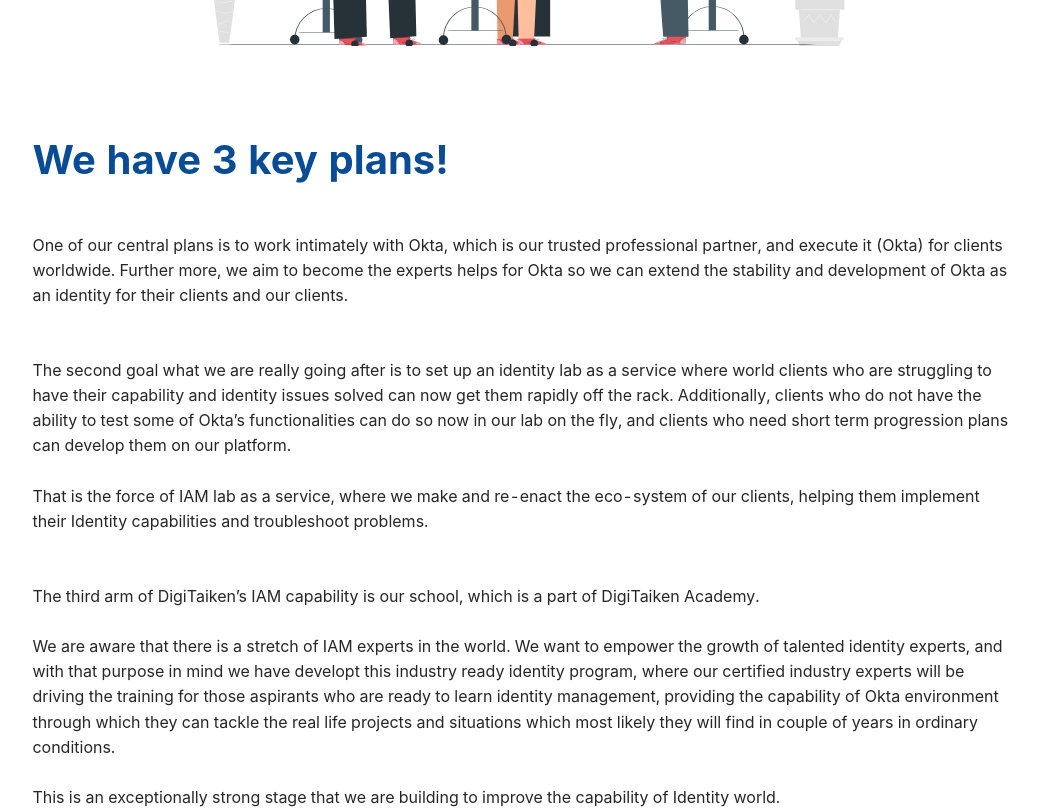
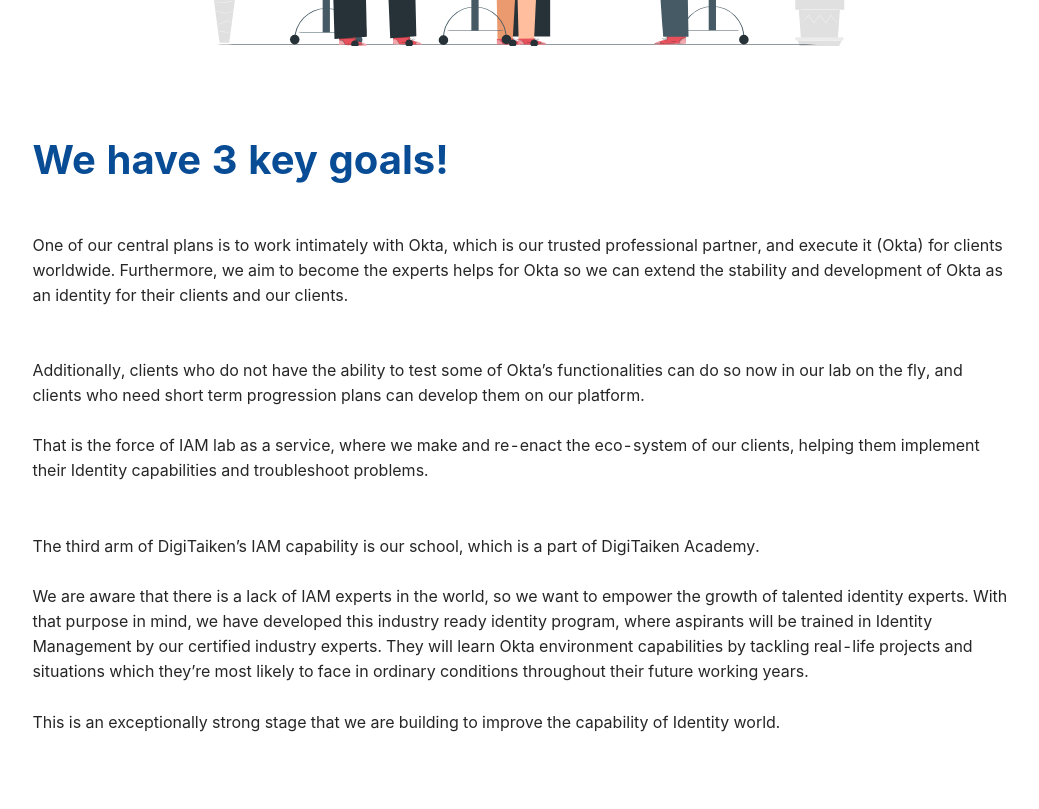
Before and after one commit to Ashwin-toppr/iam, a React (Create React App) app: page /aboutus in a window 1280 px wide. Shown: the part 480-1289 px from the top of the page, without its empty margins (118-1157 px from the left). Built offline with nearby package versions, Linux system fonts and the light colour scheme.

Commit message:
content changes

```diff
--- a/src/components/commonSection/index.js
+++ b/src/components/commonSection/index.js
@@ -29,12 +29,12 @@
           >
             <h2 className={style.heading}>
               {isTrainingSection
-                ? "What is there during and after the training for you?"
-                : "Live project and opportunity to be part of global assignment"}
+                ? "What is there during and after training for you?"
+                : "Work on live projects and get the opportunity to be part global assignments."}
             </h2>
             {isTrainingSection && (
               <p className={style.para}>
-                Details about 5 weeks industry designed training program
+                DETAILS ABOUT OUR 5 WEEKS INDUSTRY DESIGNED TRAINING PROGRAM
               </p>
             )}
             <div className={style.cardsBody}>
@@ -83,7 +83,7 @@
                 <div className={style.cardText}>
                   {isTrainingSection
                     ? "Gain knowledge on Secure Identity Management and mobility concepts"
-                    : "Get assistance from Digitaiken team to get placed with some of the top brands"}
+                    : "Get assistance from Digitaiken’s team to get placed with some of the top brands"}
                 </div>
               </div>
             </div>
--- a/src/components/home/index.js
+++ b/src/components/home/index.js
@@ -74,7 +74,7 @@
                     <div className={style.caroContentBody}>
                       <div className={style.caroContentHeading}>IAM School</div>
                       <div className={style.caroContentDesc}>
-                      Digitaiken is digital solution company working on product Development, digital workplace solution and Identity and Access management.
+                      Digitaiken is a digital solution company working on product Development, digital workplace solutions and Identity and Access management.
                       </div>
                       <div className={style.dFlex}>
                         <div className={style.gunPointWrapper}>
--- a/src/components/jobOpportunities/index.js
+++ b/src/components/jobOpportunities/index.js
@@ -20,8 +20,7 @@
                 2026.
               </p>
               <p className={style.para} >
-                This will result in steady increase of demand of skilled
-                professiona by 15% every year.
+              This will result in the steady increase of demand of skilled professionals the number of open positions in IAM have increased by 50% in the last 5 years.
               </p>
               <p className={style.para} >
                 IAM skills are hard to find, number of open position for IAM
--- a/src/components/testimonial/index.js
+++ b/src/components/testimonial/index.js
@@ -14,7 +14,7 @@
                 <img src={`${process.env.PUBLIC_URL}/images/test1.jpeg`} />
               </div>
               <div className={style.desc}>
-              Wonderful career growth opportunity for college graduates. Our students look forward with excitement to enter into IAM school program.
+              Wonderful career growth opportunity for college graduates. Our students look forward with excitement to entering IAM school program.
               </div>
               <div className={style.name}>Sohit Shukla</div>
               <div className={style.designation}>PhD Pursuing (cloud computing)</div>
@@ -24,7 +24,7 @@
                 <img src={`${process.env.PUBLIC_URL}/images/test2.jpeg`} />
               </div>
               <div className={style.desc}>
-              I am finding the knowledge that students will gain with this program adds up to their professional growth. We are / I am definite that IAM school program will facilitate freshers and college grads to Kick start their career journey.
+              I am finding that the knowledge students will gain with this program adds up to their professional growth. We are / I am positive that IAM school program will facilitate freshers and college grads to Kick start their career journey.
               </div>
               <div className={style.name}>Gagan Saxena</div>
               <div className={style.designation}>Founder & CEO - GreenNinja | HQbe</div>
@@ -35,6 +35,7 @@
               </div>
               <div className={style.desc}>
               With Global industry professionals and a dedicated team we are sure this IAM school program will be a great success for both students and the university.
+specialization in cloud computing
               </div>
               <div className={style.name}>Ashish kumar Trivedi</div>
               <div className={style.designation}>Phd computer science, specialisation in cloud computing</div>
--- a/src/pages/aboutus/index.js
+++ b/src/pages/aboutus/index.js
@@ -12,41 +12,20 @@
           <div className={s.bannerImg}>
             <img src={`${process.env.PUBLIC_URL}/images/aboutus.svg`} />
           </div>
-          <div className={s.title}>We have 3 key plans!</div>
+          <div className={s.title}>We have 3 key goals!</div>
           <div className={s.desc}>
-            One of our central plans is to work intimately with Okta, which is
-            our trusted professional partner, and execute it (Okta) for clients
-            worldwide. Further more, we aim to become the experts helps for Okta
-            so we can extend the stability and development of Okta as an
-            identity for their clients and our clients.
+          One of our central plans is to work intimately with Okta, which is our trusted professional partner, and execute it (Okta) for clients worldwide. Furthermore, we aim to become the experts helps for Okta so we can extend the stability and development of Okta as an identity for their clients and our clients.
           </div>
           <div className={s.desc}>
-            The second goal what we are really going after is to set up an
-            identity lab as a service where world clients who are struggling to
-            have their capability and identity issues solved can now get them
-            rapidly off the rack. Additionally, clients who do not have the
-            ability to test some of Okta’s functionalities can do so now in our
-            lab on the fly, and clients who need short term progression plans
-            can develop them on our platform. <br />
+          Additionally, clients who do not have the ability to test some of Okta’s functionalities can do so now in our lab on the fly, and clients who need short term progression plans can develop them on our platform.   <br />
             <br />
-            That is the force of IAM lab as a service, where we make and
-            re-enact the eco-system of our clients, helping them implement their
-            Identity capabilities and troubleshoot problems.
+            That is the force of IAM lab as a service, where we make and re-enact the eco-system of our clients, helping them implement their Identity capabilities and troubleshoot problems.
           </div>
           <div className={s.desc}>
-            The third arm of DigiTaiken’s IAM capability is our school, which is
-            a part of DigiTaiken Academy.
+          The third arm of DigiTaiken’s IAM capability is our school, which is a part of DigiTaiken Academy.
             <br />
             <br />
-            We are aware that there is a stretch of IAM experts in the world. We
-            want to empower the growth of talented identity experts, and with
-            that purpose in mind we have developt this industry ready identity
-            program, where our certified industry experts will be driving the
-            training for those aspirants who are ready to learn identity
-            management, providing the capability of Okta environment through
-            which they can tackle the real life projects and situations which
-            most likely they will find in couple of years in ordinary
-            conditions.
+            We are aware that there is a lack of IAM experts in the world, so we want to empower the growth of talented identity experts. With that purpose in mind, we have developed this industry ready identity program, where aspirants will be trained in Identity Management by our certified industry experts. They will learn Okta environment capabilities by tackling real-life projects and situations which they’re most likely to face in ordinary conditions throughout their future working years.
             <br />
             <br />
             This is an exceptionally strong stage that we are building to improve the capability of Identity world.
--- a/src/pages/courseItem/index.js
+++ b/src/pages/courseItem/index.js
@@ -81,6 +81,27 @@
                   </ul>
                 </>
               ):null}
+              {item.batch.length ? (
+                <>
+                  <div className={s.subTitle}>Batches:</div>
+                  <ul className={s.list} >
+                      {item.batch.map((item)=>(
+                          <li className={s.listItem}  >{item.start_date} {`(${item.name})`}</li>
+                      ))}
+                  </ul>
+                </>
+              ):null}
+
+              {item.duration ? (
+                <>
+                  <div className={s.subTitle}>Duration:</div>
+                  <ul className={s.list} >
+                      {/* {item.batch.map((item)=>( */}
+                          <li className={s.listItem}  >{item.duration}</li>
+                      {/* ))} */}
+                  </ul>
+                </>
+              ):null}
               <div style={{display: "flex", justifyContent:'center'}} >
                 <button onClick={handleCtaClick} className={s.buyNow} >Proceed</button>
               </div>
--- a/src/pages/courses/index.js
+++ b/src/pages/courses/index.js
@@ -42,9 +42,7 @@
                 OKTA Training and Certification Course Online
               </div>
               <div className={style.subHeading}>
-                The Okta Course includes concepts like Amalgamating Okta into
-                our organization for simple user access to data and
-                applications, Hosting Applications in Okta.
+              The Okta Course includes concepts like Amalgamating Okta into our organization for simple user access to data and applications, and Hosting Applications in Okta.
               </div>
             </div>
             <div className={style.rhs}>
```
Also changed, not shown: src/components/industryLeaders/index.js (+8 -12 lines).
